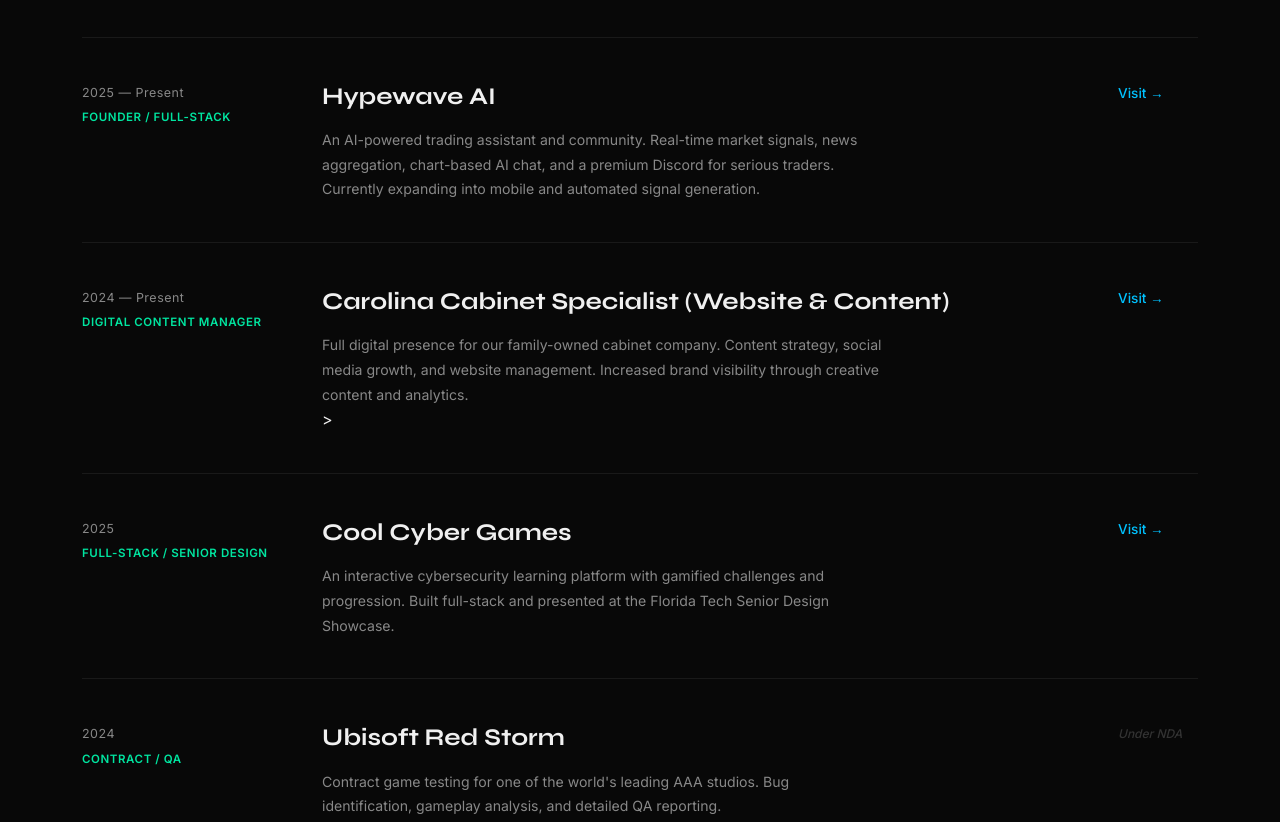
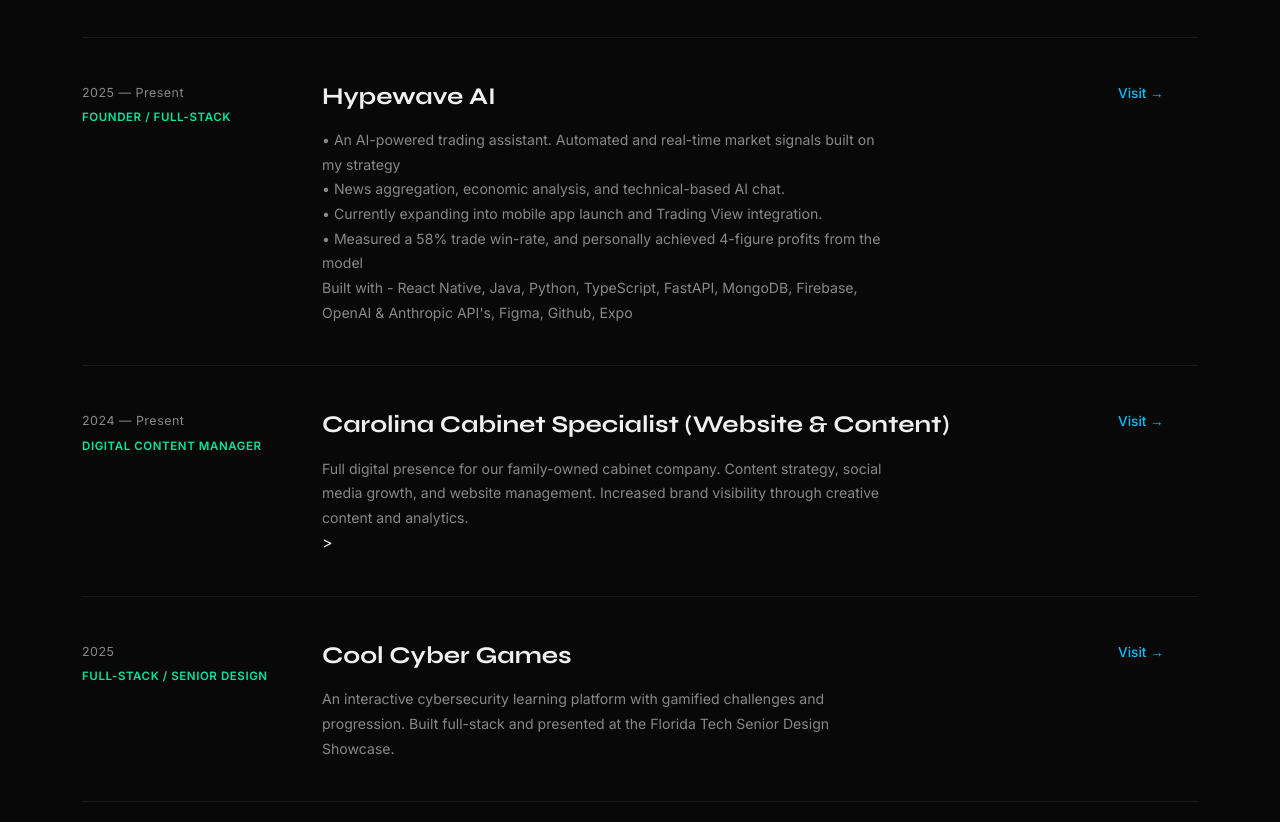
Before and after one commit to matthewgoembel/mattyg.com, a plain HTML site: page index.html in a window 1280 px wide. Shown: the part 3387-4209 px from the top of the page. Drawn offline with nearby package versions, Linux system fonts and the light colour scheme.

Commit message:
Update index.html

```diff
--- a/index.html
+++ b/index.html
@@ -152,7 +152,12 @@
                     </div>
                     <div class="project-body">
                         <h3>Hypewave AI</h3>
-                        <p>An AI-powered trading assistant and community. Real-time market signals, news aggregation, chart-based AI chat, and a premium Discord for serious traders. Currently expanding into mobile and automated signal generation.</p>
+                        <p> • An AI-powered trading assistant. Automated and real-time market signals built on my strategy</p>
+                        <p> • News aggregation, economic analysis, and technical-based AI chat.</p>
+                        <p> • Currently expanding into mobile app launch and Trading View integration.</p>
+                        <p> • Measured a 58% trade win-rate, and personally achieved 4-figure profits from the model</p>
+                        <p> </p>
+                        <p> Built with - React Native, Java, Python, TypeScript, FastAPI, MongoDB, Firebase, OpenAI & Anthropic API's, Figma, Github, Expo</p>
                     </div>
                     <a href="https://hypewave.com" target="_blank" class="project-link">Visit →</a>
                 </div>
```
